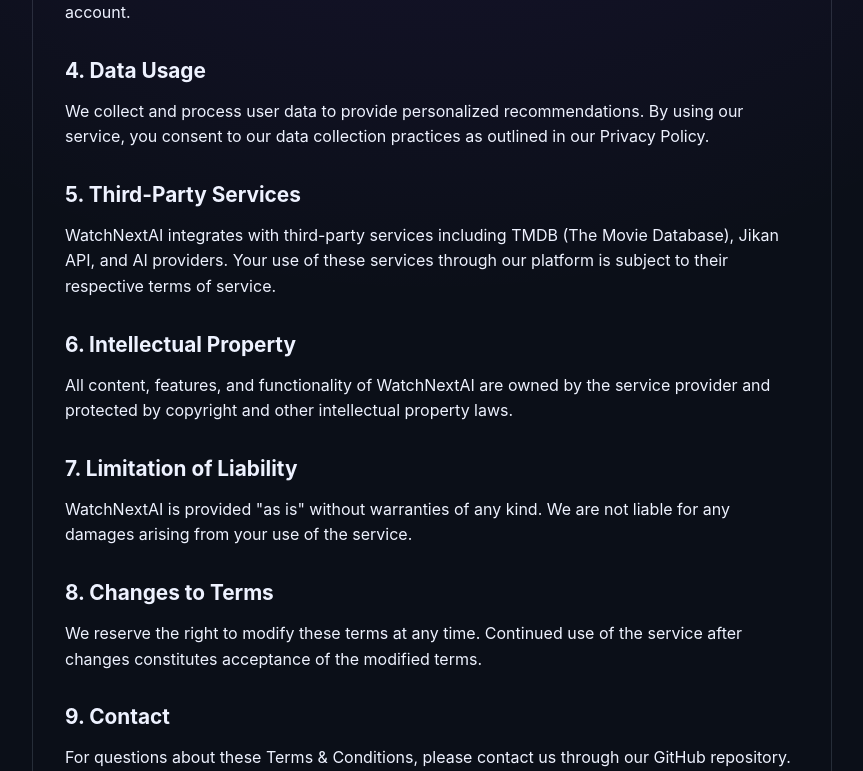
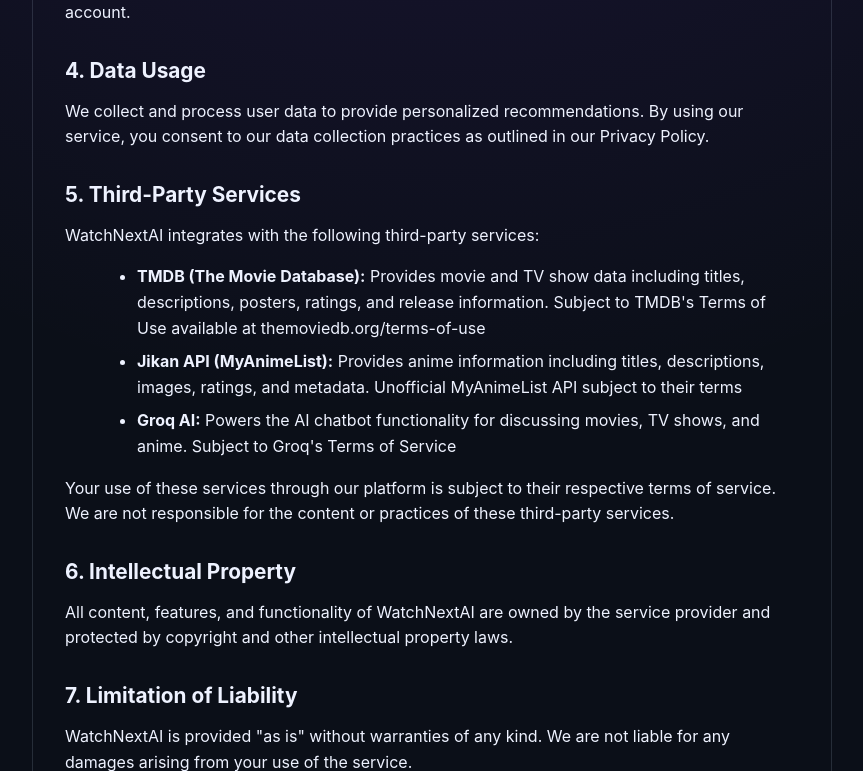
Before and after one commit to tirth6851/watchnextai, a Flask app: page /terms in a window 1280 px wide. Shown: the part 623-1394 px from the top of the page, without its empty margins (208-1071 px from the left). Run offline with Flask 3, Linux system fonts and the light colour scheme.

Commit message:
Add detailed third-party API information to Terms
Updated the section on third-party services to provide detailed descriptions and links for TMDB, Jikan API, and Groq AI.

```diff
--- a/templates/terms.html
+++ b/templates/terms.html
@@ -40,7 +40,13 @@
 
         <section>
             <h2>5. Third-Party Services</h2>
-            <p>WatchNextAI integrates with third-party services including TMDB (The Movie Database), Jikan API, and AI providers. Your use of these services through our platform is subject to their respective terms of service.</p>
+            <p>WatchNextAI integrates with the following third-party services:</p>
+            <ul>
+                <li><strong>TMDB (The Movie Database):</strong> Provides movie and TV show data including titles, descriptions, posters, ratings, and release information. Subject to TMDB's Terms of Use available at <a href="https://www.themoviedb.org/terms-of-use" target="_blank">themoviedb.org/terms-of-use</a></li>
+                <li><strong>Jikan API (MyAnimeList):</strong> Provides anime information including titles, descriptions, images, ratings, and metadata. Unofficial MyAnimeList API subject to their terms</li>
+                <li><strong>Groq AI:</strong> Powers the AI chatbot functionality for discussing movies, TV shows, and anime. Subject to Groq's Terms of Service</li>
+            </ul>
+            <p>Your use of these services through our platform is subject to their respective terms of service. We are not responsible for the content or practices of these third-party services.</p>
         </section>
 
         <section>
```
